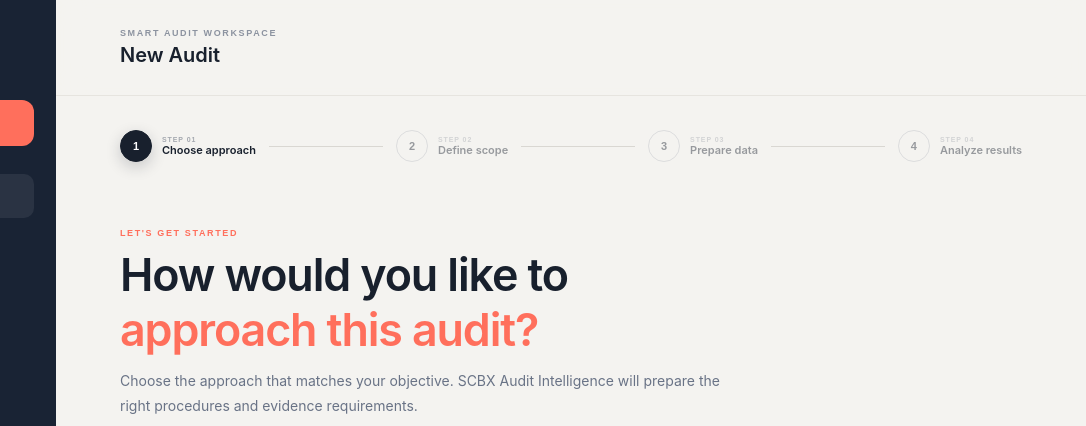
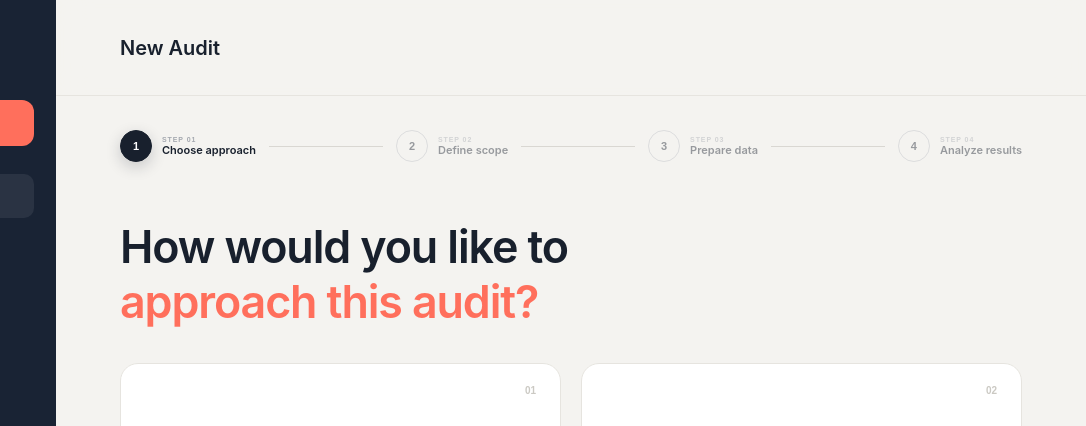
Before and after one commit to kugaza007/scbx-it-audit-prototype, a website: page public/index.html in a window 1280 px wide. Shown: the top 426 px of the page, 194-1280 px from the left. Drawn offline with Linux system fonts and the light colour scheme.

Commit message:
Remove 'SMART AUDIT WORKSPACE' and introductory text
Removed unnecessary introductory text from the main page.

```diff
--- a/public/index.html
+++ b/public/index.html
@@ -38,7 +38,6 @@
         <header class="topbar">
           <button class="mobile-menu" id="mobileMenu" aria-label="Open Menu">☰</button>
           <div>
-            <p class="eyebrow">SMART AUDIT WORKSPACE</p>
             <h1 id="pageTitle">New Audit</h1>
           </div>
         </header>
@@ -57,9 +56,7 @@
           <div id="stageContainer">
             <section class="stage-panel active" data-stage="1">
               <div class="hero-copy">
-                <span class="section-kicker">LET'S GET STARTED</span>
                 <h2>How would you like to<br /><em>approach this audit?</em></h2>
-                <p>Choose the approach that matches your objective. SCBX Audit Intelligence will prepare the right procedures and evidence requirements.</p>
               </div>
               <div class="approach-grid">
                 <button class="approach-card" data-approach="risk">
```
